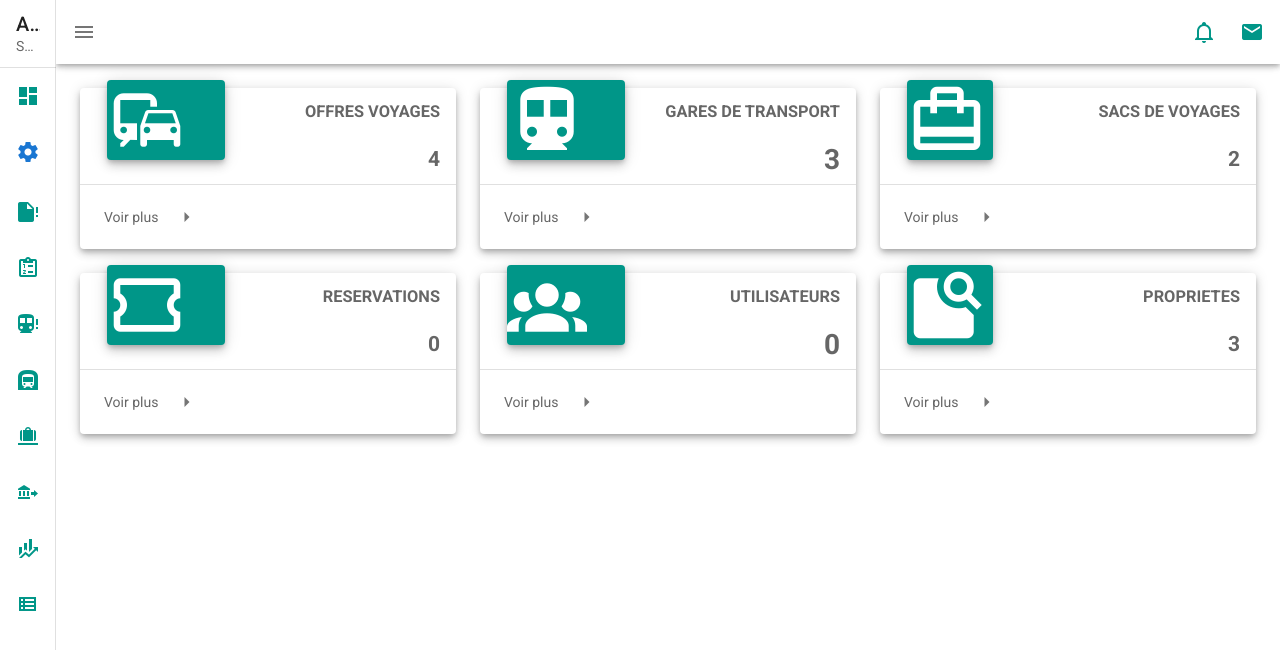
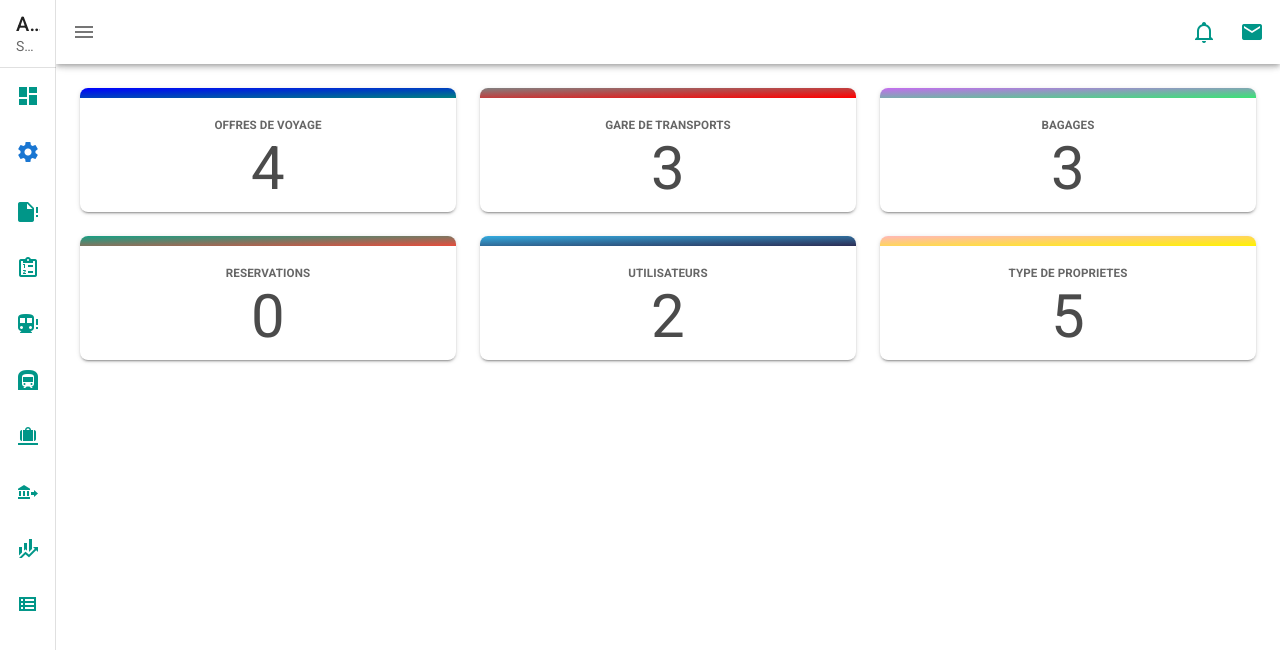
Before and after one commit to emmanuelKouevi/africanbweb, a Vue app in the folder africanb/: page /tableauBord in a window 1280 px wide. Shown: the top 650 px of the page. Built offline with nearby package versions, Linux system fonts and the light colour scheme; what vue-sweetalert2 would draw is missing.

Commit message:
Tableau de Bord

```diff
--- a/africanb/src/components/administration_compagnie_transport/CreerOffreVoyage.vue
+++ b/africanb/src/components/administration_compagnie_transport/CreerOffreVoyage.vue
@@ -3,7 +3,7 @@
         <v-form @submit.prevent="creerOffreVoyage()">
             <v-container fluid>
                 <v-card elevation="5">
-                    <v-card-title>CREER UNE OFFRE DE VOYAGE</v-card-title>
+                    <v-card-title><h2>CREER UNE OFFRE DE VOYAGE</h2></v-card-title>
                     <v-card-subtitle>Mettre en ligne un nouvel offre de voyage</v-card-subtitle><br>
 
                     <v-container fluid>
@@ -17,11 +17,11 @@
                             <v-col cols="6"><v-select :items="referenceTypeOffreVoyageList" item-text="designation" item-value="designation" :error-messages="typeOffreVoyageErrors" v-model.trim="$v.offreVoyage.typeOffreVoyageDesignation.$model" dense outlined rounded color="teal" label="Type de voyage"></v-select></v-col>
                         </v-row><br>
 
-                        <v-row justify="space-around">
-                            <v-col cols="6"><v-btn outlined rounded><v-icon>mdi-sync</v-icon> REINITIALISER</v-btn></v-col>
-                            <v-col cols="6"><v-btn type="submit" outlined rounded dark color="teal"><v-icon>mdi-check</v-icon> CRÉER L'OFFRE</v-btn></v-col>
-                        </v-row>
                     </v-container>
+                    <v-card-actions>
+                        <v-btn small rounded dark color="secondary"><v-icon>mdi-sync</v-icon> REINITIALISER</v-btn>
+                        <v-btn small type="submit" rounded dark color="primary"><v-icon>mdi-check</v-icon> CRÉER L'OFFRE</v-btn>
+                </v-card-actions>
                 </v-card>
             </v-container>
         </v-form>
--- a/africanb/src/components/administration_compagnie_transport/TableauBord.vue
+++ b/africanb/src/components/administration_compagnie_transport/TableauBord.vue
@@ -3,71 +3,32 @@
         <v-container fluid>
             <v-row>
                 <v-col cols="4">
-                    <v-card elevation="5">
-                        <v-container>
-                            <v-row>
-                                <v-col cols="5">
-                                    <v-card class="card-icon" color="teal" elevation="6">
-                                        <v-icon size="80" color="white">mdi-train-car</v-icon>
-                                    </v-card>
-                                </v-col>
-                                <v-col cols="7">
-                                    <v-row justify="end"><v-subheader><h3>OFFRES VOYAGES</h3></v-subheader></v-row>
-                                    <v-row justify="end"><v-subheader><h2>4</h2></v-subheader></v-row>
-                                </v-col>
-                            </v-row>
-
-                        </v-container>
-                        <v-divider></v-divider>
-                        <v-card-actions>
-                            <v-subheader>Voir plus</v-subheader><v-icon>mdi-menu-right</v-icon>
-                        </v-card-actions>
+                    <v-card hover rounded="lg">
+                        <div class="offreVoyages_wrap"></div>
+                        <v-card-text>
+                            <h5 class="data">OFFRES DE VOYAGE</h5><br>
+                            <p class="data_number">4</p>
+                        </v-card-text>
                     </v-card>
                 </v-col>
 
                 <v-col cols="4">
-                    <v-card elevation="5">
-                        <v-container>
-                            <v-row>
-                                <v-col cols="5">
-                                    <v-card class="card-icon" color="teal" elevation="6">
-                                        <v-icon size="80" color="white">mdi-subway-variant</v-icon>
-                                    </v-card>
-                                </v-col>
-                                <v-col cols="7">
-                                    <v-row justify="end"><v-subheader><h3>GARES DE TRANSPORT</h3></v-subheader></v-row>
-                                    <v-row justify="end"><v-subheader><h1>3</h1></v-subheader></v-row>
-                                </v-col>
-                            </v-row>
-
-                        </v-container>
-                        <v-divider></v-divider>
-                        <v-card-actions>
-                            <v-subheader>Voir plus</v-subheader><v-icon>mdi-menu-right</v-icon>
-                        </v-card-actions>
+                    <v-card hover rounded="lg">
+                        <div class="gareTransport_wrap"></div>
+                        <v-card-text>
+                            <h5 class="data">GARE DE TRANSPORTS</h5><br>
+                            <p class="data_number">3</p>
+                        </v-card-text>
                     </v-card>
                 </v-col>
 
                 <v-col cols="4">
-                    <v-card elevation="5">
-                        <v-container>
-                            <v-row>
-                                <v-col cols="4">
-                                    <v-card class="card-icon" color="teal" elevation="6">
-                                        <v-icon size="80" color="white">mdi-wallet-travel</v-icon>
-                                    </v-card>
-                                </v-col>
-                                <v-col cols="8">
-                                    <v-row justify="end"><v-subheader><h3>SACS DE VOYAGES</h3></v-subheader></v-row>
-                                    <v-row justify="end"><v-subheader><h2>2</h2></v-subheader></v-row>
-                                </v-col>
-                            </v-row>
-
-                        </v-container>
-                        <v-divider></v-divider>
-                        <v-card-actions>
-                            <v-subheader>Voir plus</v-subheader><v-icon>mdi-menu-right</v-icon>
-                        </v-card-actions>
+                    <v-card hover rounded="lg">
+                        <div class="bagage_wrap"></div>
+                        <v-card-text>
+                            <h5 class="data">BAGAGES</h5><br>
+                            <p class="data_number">3</p>
+                        </v-card-text>
                     </v-card>
                 </v-col>
             </v-row>
@@ -75,71 +36,32 @@
 
             <v-row>
                 <v-col cols="4">
-                    <v-card elevation="5">
-                        <v-container>
-                            <v-row>
-                                <v-col cols="5">
-                                    <v-card class="card-icon" color="teal" elevation="6">
-                                        <v-icon size="80" color="white">mdi-ticket-outline</v-icon>
-                                    </v-card>
-                                </v-col>
-                                <v-col cols="7">
-                                    <v-row justify="end"><v-subheader><h3>RESERVATIONS</h3></v-subheader></v-row>
-                                    <v-row justify="end"><v-subheader><h2>0</h2></v-subheader></v-row>
-                                </v-col>
-                            </v-row>
-
-                        </v-container>
-                        <v-divider></v-divider>
-                        <v-card-actions>
-                            <v-subheader>Voir plus</v-subheader><v-icon>mdi-menu-right</v-icon>
-                        </v-card-actions>
+                    <v-card hover rounded="lg">
+                        <div class="reservation_wrap"></div>
+                        <v-card-text>
+                            <h5 class="data">RESERVATIONS</h5><br>
+                            <p class="data_number">0</p>
+                        </v-card-text>
                     </v-card>
                 </v-col>
 
                 <v-col cols="4">
-                    <v-card elevation="5">
-                        <v-container>
-                            <v-row>
-                                <v-col cols="5">
-                                    <v-card class="card-icon" color="teal" elevation="6">
-                                        <v-icon size="80" color="white">mdi-account-group</v-icon>
-                                    </v-card>
-                                </v-col>
-                                <v-col cols="7">
-                                    <v-row justify="end"><v-subheader><h3>UTILISATEURS</h3></v-subheader></v-row>
-                                    <v-row justify="end"><v-subheader><h1>0</h1></v-subheader></v-row>
-                                </v-col>
-                            </v-row>
-
-                        </v-container>
-                        <v-divider></v-divider>
-                        <v-card-actions>
-                            <v-subheader>Voir plus</v-subheader><v-icon>mdi-menu-right</v-icon>
-                        </v-card-actions>
+                    <v-card hover rounded="lg">
+                        <div class="users_wrap"></div>
+                        <v-card-text>
+                            <h5 class="data">UTILISATEURS</h5><br>
+                            <p class="data_number">2</p>
+                        </v-card-text>
                     </v-card>
                 </v-col>
 
                 <v-col cols="4">
-                    <v-card elevation="5">
-                        <v-container>
-                            <v-row>
-                                <v-col cols="4">
-                                    <v-card class="card-icon" color="teal" elevation="6">
-                                        <v-icon size="80" color="white">mdi-feature-search</v-icon>
-                                    </v-card>
-                                </v-col>
-                                <v-col cols="8">
-                                    <v-row justify="end"><v-subheader><h3>PROPRIETES</h3></v-subheader></v-row>
-                                    <v-row justify="end"><v-subheader><h2>3</h2></v-subheader></v-row>
-                                </v-col>
-                            </v-row>
-
-                        </v-container>
-                        <v-divider></v-divider>
-                        <v-card-actions>
-                            <v-subheader>Voir plus</v-subheader><v-icon>mdi-menu-right</v-icon>
-                        </v-card-actions>
+                    <v-card hover rounded="lg">
+                        <div class="property_wrap"></div>
+                        <v-card-text>
+                            <h5 class="data">TYPE DE PROPRIETES</h5><br>
+                            <p class="data_number">5</p>
+                        </v-card-text>
                     </v-card>
                 </v-col>
             </v-row>
@@ -167,4 +89,44 @@ export default {
         margin-top: -20px;
         margin-left: 15px;
     }
+
+    .offreVoyages_wrap{
+        height: 10px;
+        background: linear-gradient(to left top, teal, blue);
+    }
+
+    .gareTransport_wrap{
+        height: 10px;
+        background: linear-gradient(to left top, red, grey);
+    }
+
+    .bagage_wrap{
+        height: 10px;
+        background: linear-gradient(to left top, #3ae374, #c56cf0);
+    }
+
+    .reservation_wrap{
+        height: 10px;
+        background: linear-gradient(to left top, #e74c3c, #16a085);
+    }
+
+    .users_wrap{
+        height: 10px;
+        background: linear-gradient(to left top, #2c2c54, #34ace0);
+    }
+
+    .property_wrap{
+        height: 10px;
+        background: linear-gradient(to left top, #fff200, #ffb8b8);
+    }
+
+    .data{
+        text-align: center;
+    }
+
+    .data_number{
+        color: #4b4b4b;
+        font-size: 60px;
+        text-align: center;
+    }
 </style>
--- a/africanb/src/views/EspaceCompagnieTransport.vue
+++ b/africanb/src/views/EspaceCompagnieTransport.vue
@@ -176,7 +176,6 @@
 
     <!-- Sizes your content based upon application components -->
     <v-main>
-
       <!-- Provides the application the proper gutter -->
       <v-container fluid>
         <router-view></router-view>
```
Also changed, not shown: africanb/src/components/administration_compagnie_transport/CreerDemandeAdhesion.vue (+37 -60 lines), africanb/src/components/authentification/ConnexionUtilisateur.vue (+20 -1 lines), africanb/src/router/index.js (+43 -0 lines).
